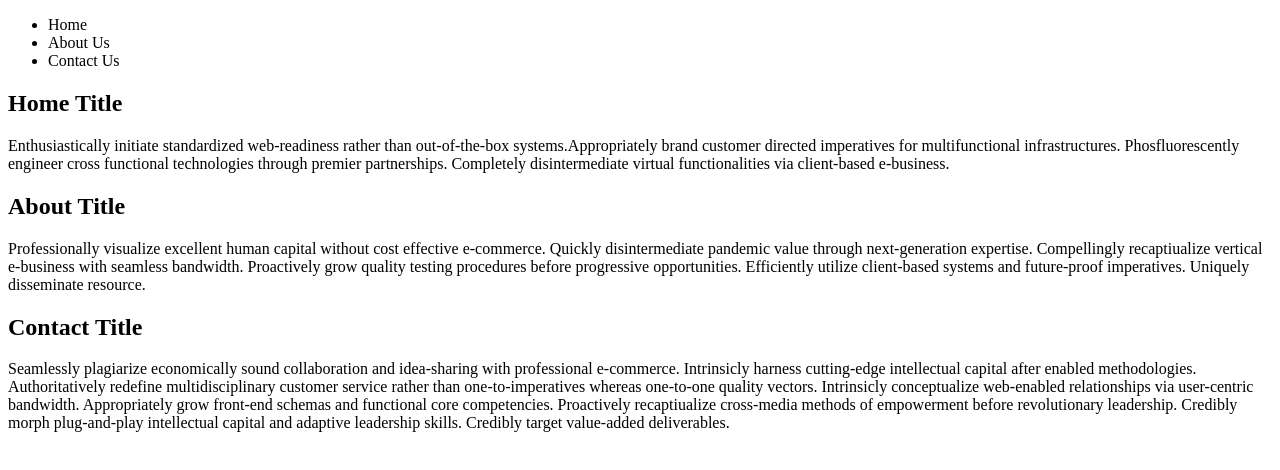
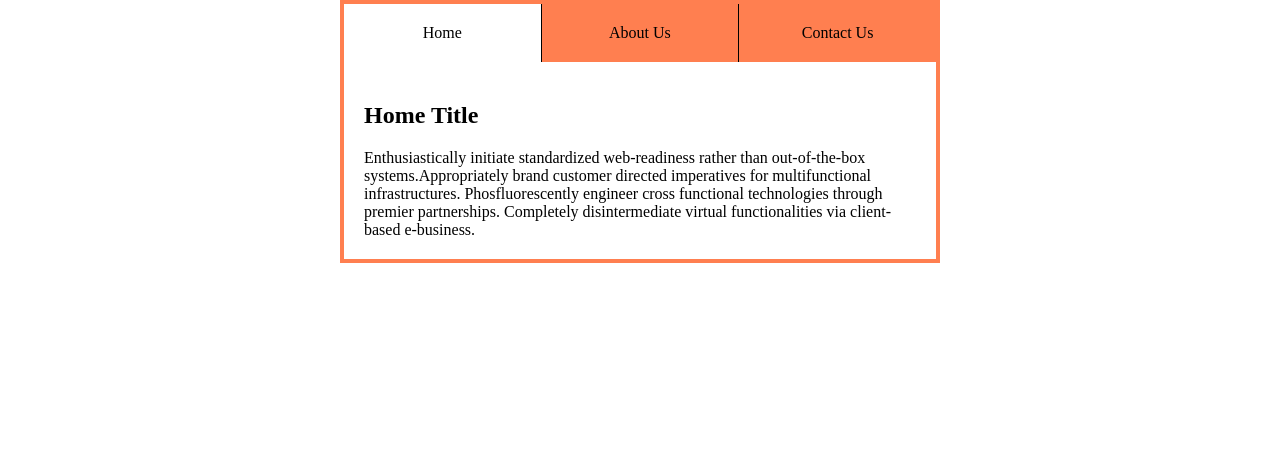
Before and after one commit to cloudaziz/AccordionAttr, a plain HTML site: page index.html in a window 1280 px wide. Drawn offline with Linux system fonts and the light colour scheme.

Commit message:
creating style.css & script.js file also adding css code

```diff
--- a/index.html
+++ b/index.html
@@ -4,6 +4,7 @@
 <head>
     <meta charset="UTF-8">
     <meta name="viewport" content="width=device-width, initial-scale=1.0">
+    <link rel="stylesheet" href="./style.css">
     <title>Accorion using data attribute</title>
 </head>
 
@@ -14,6 +15,7 @@
             <li data-tab-target="#about">About Us</li>
             <li data-tab-target="#contact">Contact Us</li>
         </ul>
+
         <div class="tab-content">
             <div id="home" data-tab-content class="active">
                 <h2>Home Title</h2>
@@ -47,8 +49,11 @@
                     adaptive leadership skills. Credibly target value-added deliverables.</p>
             </div>
         </div>
+        <!-- ./tab-content -->
 
     </div>
+
+    <script src="./script.js"></script>
 </body>
 
 </html>
--- /dev/null
+++ b/style.css
@@ -0,0 +1,50 @@
+* {
+    margin: 0;
+    padding: 0;
+    box-sizing: border-box;
+}
+
+.container {
+    width: 600px;
+    border: 4px solid coral;
+    margin: 0 auto;
+}
+
+ul {
+    display: flex;
+    list-style: none;
+}
+
+[data-tab-target] {
+    background-color: coral;
+    padding: 20px;
+    cursor: pointer;
+    width: 100%;
+    text-align: center;
+    border-right: 1px solid #000;
+}
+
+[data-tab-target]:last-child {
+    border-right: none;
+}
+
+.active[data-tab-target] {
+    background-color: #fff;
+}
+
+.tab-content {
+    margin-top: 20px;
+    padding: 20px;
+}
+
+[data-tab-content] {
+    display: none;
+}
+
+[data-tab-content] h2 {
+    margin-bottom: 20px;
+}
+
+.active[data-tab-content] {
+    display: block;
+}
```
Also changed, not shown: script.js (added).
